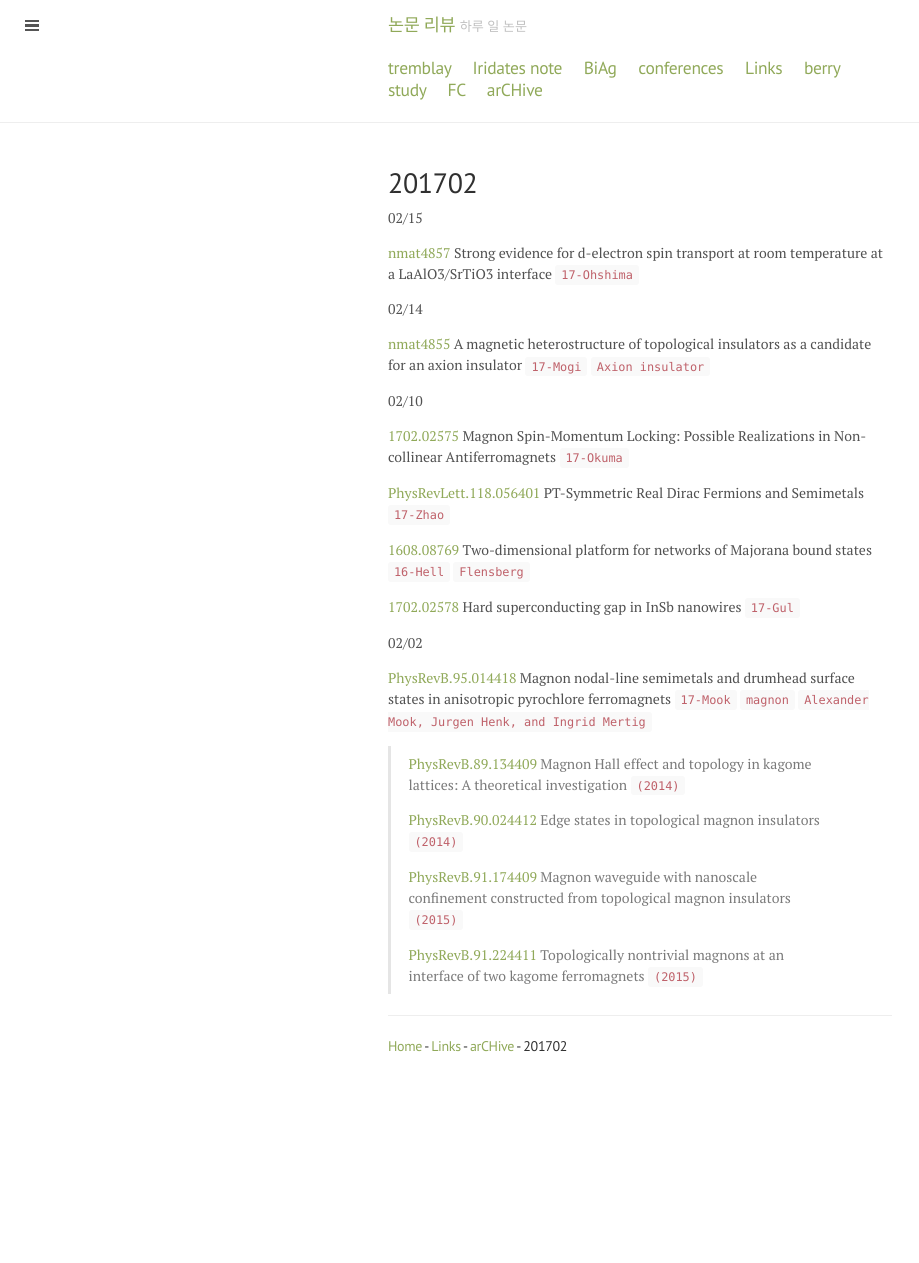
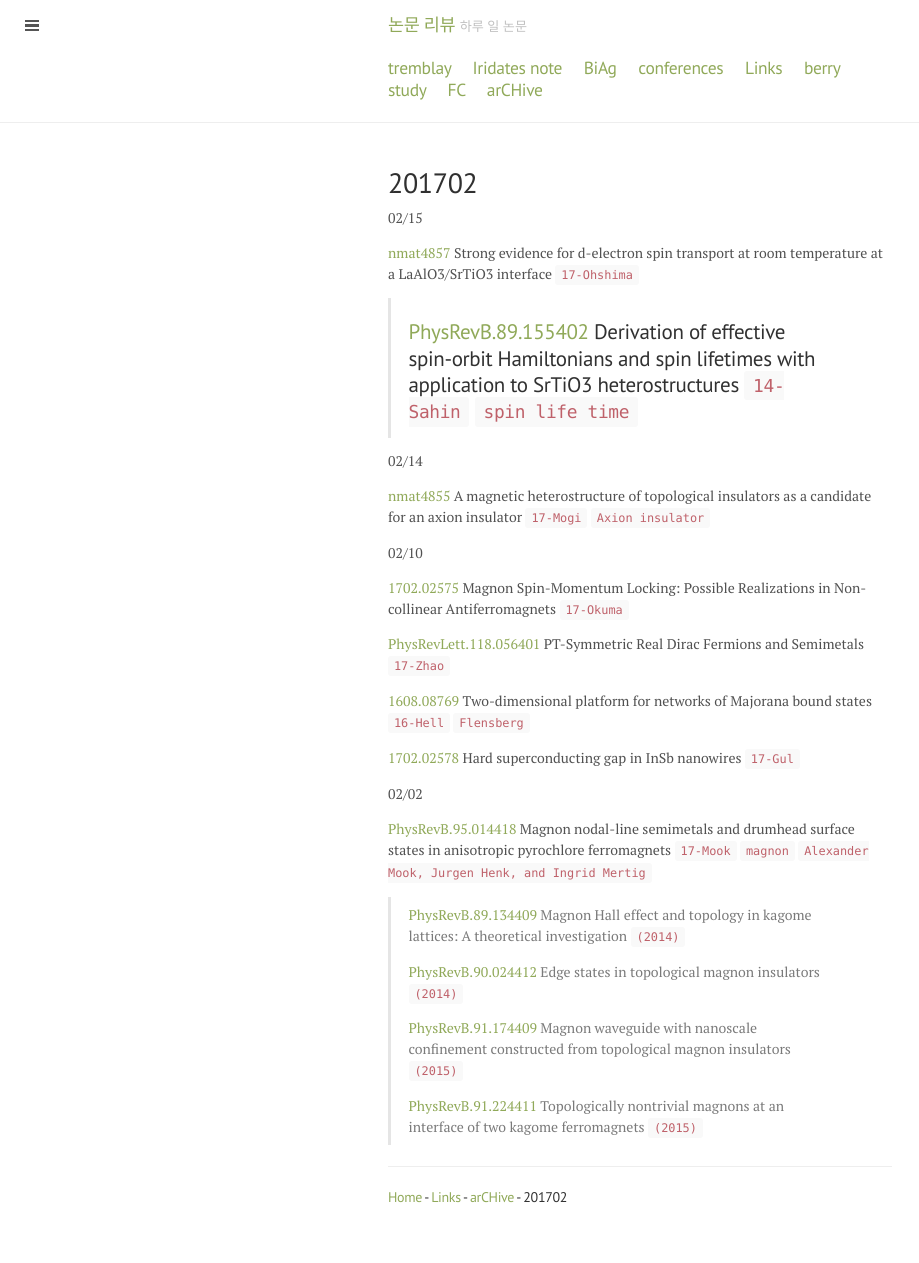
Before and after one commit to qkrwlsghdcjsworlt/work, a Jekyll site: the page built from 201702.md, in a window 1280 px wide. Shown: the whole page, without its empty margins (0-919 px from the left). Built offline with Jekyll 4.4.1, drawn with Linux system fonts in a browser that asks for light colours; before the commit the page ends 1111 px from its top, so only the background shows below that.

Commit message:
“update”

```diff
--- a/201702.md
+++ b/201702.md
@@ -7,6 +7,11 @@
 02/15
 
 [nmat4857](http://www.nature.com/nmat/journal/vaop/ncurrent/full/nmat4857.html) Strong evidence for d-electron spin transport at room temperature at a LaAlO3/SrTiO3 interface `17-Ohshima`
+
+>
+[PhysRevB.89.155402]({{ site.baseurl }}/public/etc/14-Sahin-spin-lifetime-PRB.pdf) Derivation of effective spin-orbit Hamiltonians and spin lifetimes with application to SrTiO3 heterostructures `14-Sahin` `spin life time`
+---
+
 
 02/14
 
```
Also changed, not shown: 2 other files.
